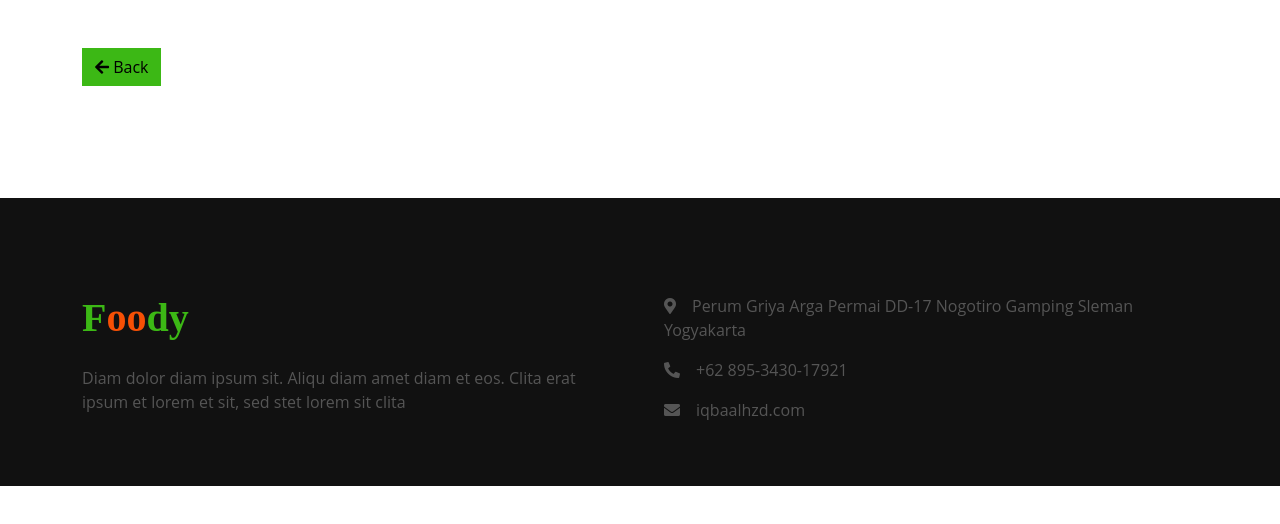
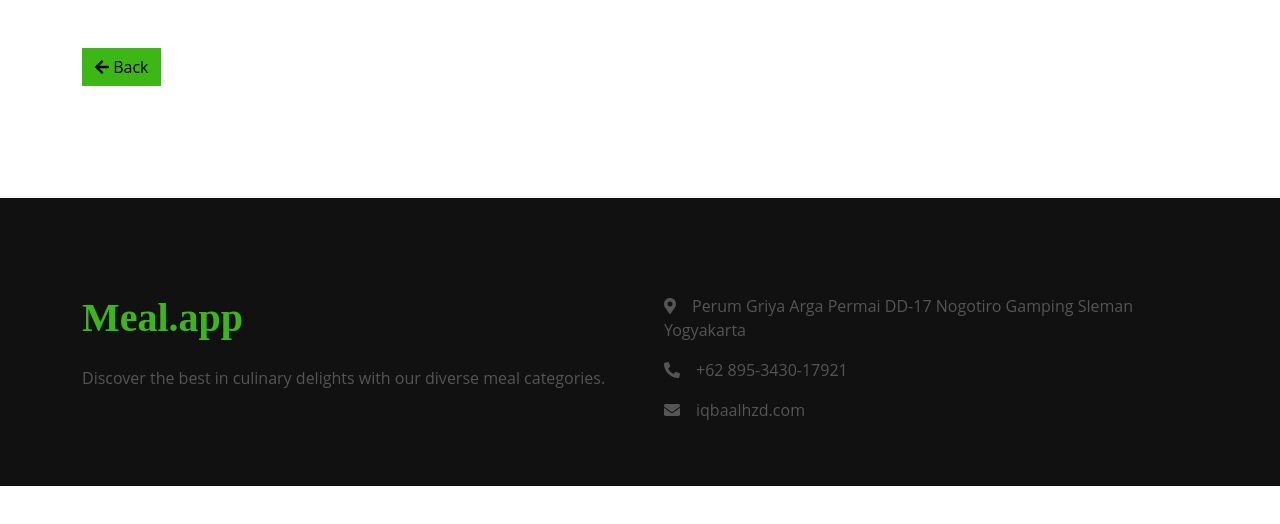
Before and after one commit to Lexh19/cmlabs-frontend-internship-test, a website with bundled scripts: page food-details.html in a window 1280 px wide. Built offline with nearby package versions, Linux system fonts and the light colour scheme.

Commit message:
new details footer

```diff
--- a/food-details.html
+++ b/food-details.html
@@ -29,8 +29,8 @@
             <div class="container py-5">
                 <div class="row g-5">
                     <div class="col-lg-6 col-md-6">
-                        <h1 class="fw-bold text-primary mb-4">F<span class="text-secondary">oo</span>dy</h1>
-                        <p>Diam dolor diam ipsum sit. Aliqu diam amet diam et eos. Clita erat ipsum et lorem et sit, sed stet lorem sit clita</p>
+                        <h1 class="fw-bold text-primary mb-4">Meal.app</h1>
+                        <p>Discover the best in culinary delights with our diverse meal categories.</p>
                     </div>
                     <div class="col-lg-6 col-md-6">
                         <p><i class="fa fa-map-marker-alt me-3"></i>Perum Griya Arga Permai DD-17 Nogotiro Gamping Sleman Yogyakarta</p>
```
